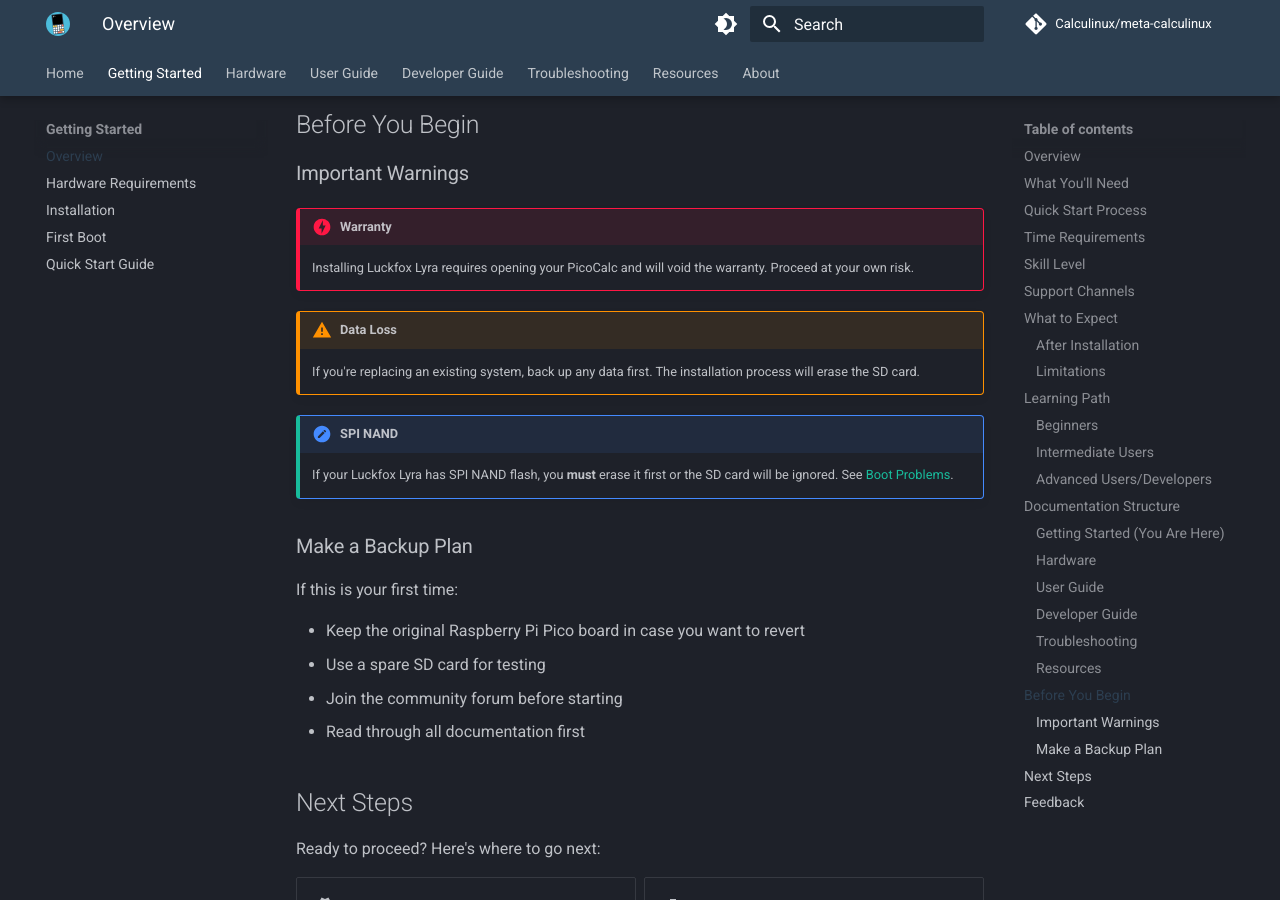
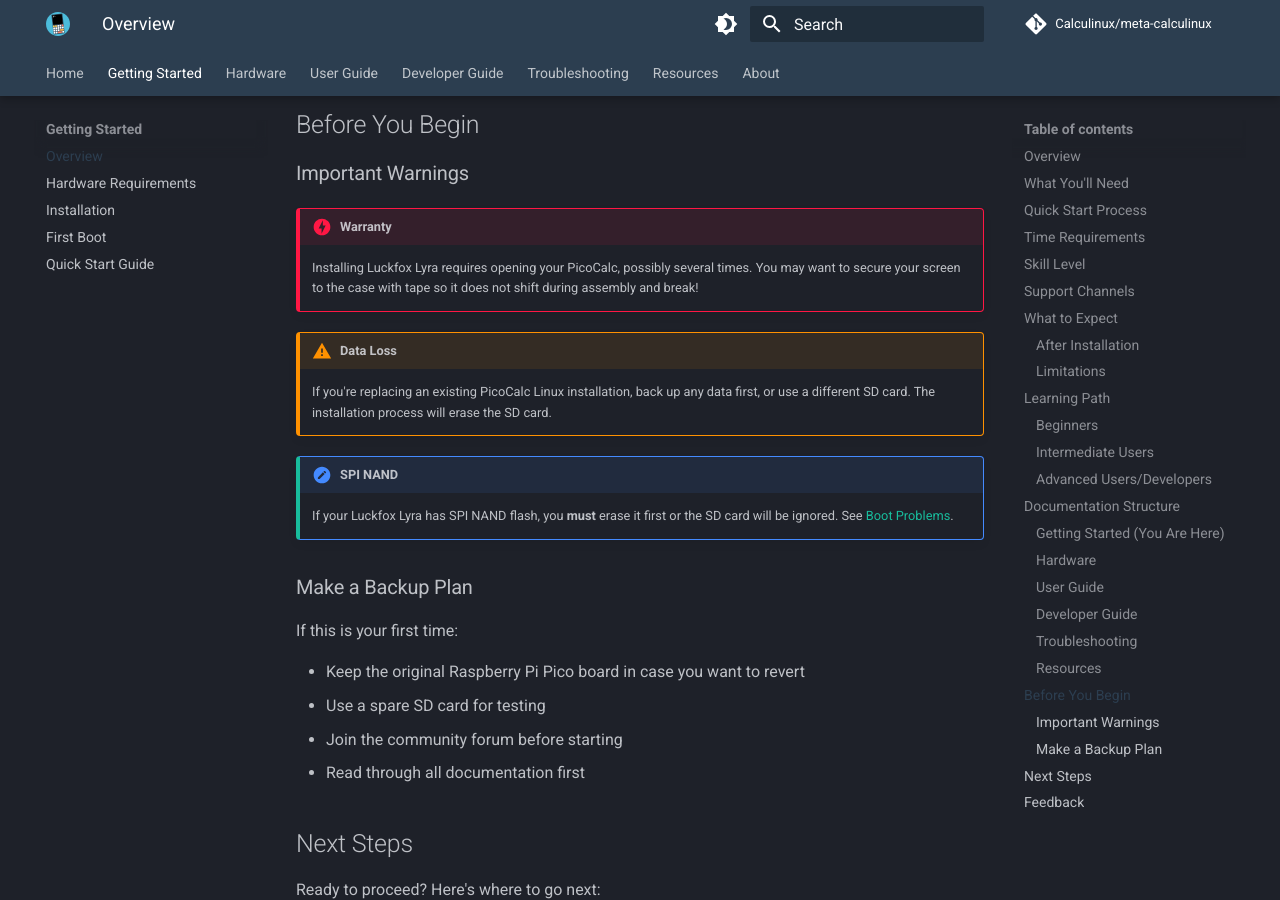
Before and after one commit to Calculinux/docs, an MkDocs documentation site: the page built from docs/getting-started/overview.md, in a window 1280 px wide and 900 px high, scrolled down 4061 px. Built offline with MkDocs 1.6.1 and Material for MkDocs 9.7.7, drawn with Linux system fonts in a browser that asks for light colours; comment, search, counter and statistics services are not loaded.

Commit message:
fix warnings

```diff
--- a/docs/getting-started/overview.md
+++ b/docs/getting-started/overview.md
@@ -133,10 +133,10 @@
 ### Important Warnings
 
 !!! danger "Warranty"
-    Installing Luckfox Lyra requires opening your PicoCalc and will void the warranty. Proceed at your own risk.
+    Installing Luckfox Lyra requires opening your PicoCalc, possibly several times. You may want to secure your screen to the case with tape so it does not shift during assembly and break!
 
 !!! warning "Data Loss"
-    If you're replacing an existing system, back up any data first. The installation process will erase the SD card.
+    If you're replacing an existing PicoCalc Linux installation, back up any data first, or use a different SD card. The installation process will erase the SD card.
 
 !!! caution "SPI NAND"
     If your Luckfox Lyra has SPI NAND flash, you **must** erase it first or the SD card will be ignored. See [Boot Problems](../troubleshooting/boot-problems.md#spi-nand-interference).
```
